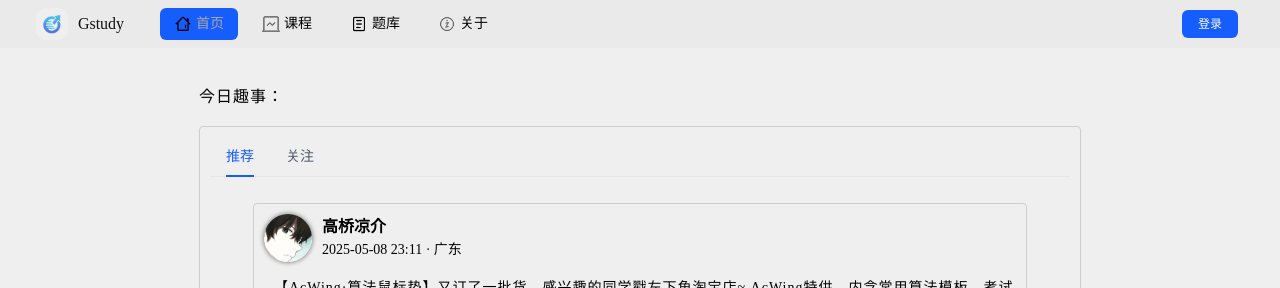
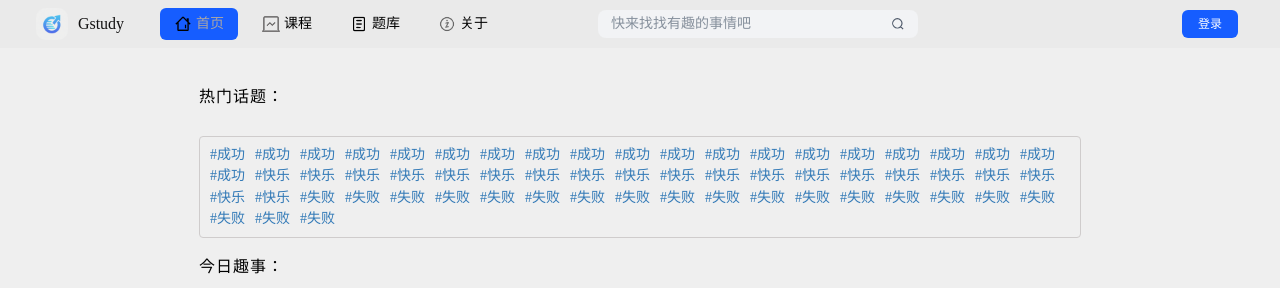
Before and after one commit to w1979836005/Gstudy, a Vue app in the folder Gstudy-front-web/: page / in a window 1280 px wide. Shown: the top 288 px of the page. Built offline with nearby package versions, Linux system fonts and the light colour scheme.

Commit message:
add search-bar

```diff
--- a/Gstudy-front-web/src/components/globalHeader.vue
+++ b/Gstudy-front-web/src/components/globalHeader.vue
@@ -77,6 +77,10 @@ const handleLogin = () => {
         </div>
       </div>
 
+     <div class="search-bar">
+       <a-input-search :style="{width:'320px',height:'28px', borderRadius:'8px'}" placeholder="快来找找有趣的事情吧"/>
+     </div>
+
     </div>
 
     <div class="user-info">
@@ -143,6 +147,7 @@ const handleLogin = () => {
       }
     }
 
+
     .nav-item {
       border-radius: 6px;
       display: flex;
@@ -173,4 +178,8 @@ const handleLogin = () => {
   }
 
 }
+
+.search-bar {
+  margin-left: 6rem;
+}
 </style>
--- /dev/null
+++ b/Gstudy-front-web/src/components/home/hotSubjects.vue
@@ -0,0 +1,30 @@
+<script setup lang="ts">
+
+</script>
+
+<template>
+<div id="hotSubject" class="my-card subject" style="padding-top: 5px">
+  <div class="subject-item" v-for="(item, index) in 20" :key="index">#成功</div>
+  <div class="subject-item" v-for="(item, index) in 20" :key="index">#快乐</div>
+  <div class="subject-item" v-for="(item, index) in 20" :key="index">#失败</div>
+</div>
+</template>
+
+<style scoped lang="less">
+.subject {
+  margin-top: 10px;
+  color: #337AB7;
+  cursor: pointer;
+  display: flex;
+  flex-wrap: wrap;
+
+  .subject-item {
+    margin-top: 5px;
+    margin-right: 10px;
+    transition: all 0.3s ease;
+  }
+  .subject-item:hover {
+    color: #28323e;
+  }
+}
+</style>
--- a/Gstudy-front-web/src/views/homeView.vue
+++ b/Gstudy-front-web/src/views/homeView.vue
@@ -1,9 +1,13 @@
 <script setup lang="ts">
 import ArticleListCard from '@/components/home/articleListCard.vue'
+import HotSubjects from '@/components/home/hotSubjects.vue'
 </script>
 
 <template>
   <div id="homeView">
+    <div class="title-box">热门话题：</div>
+    <HotSubjects style="margin-bottom: 20px"/>
+
     <div class="title-box">今日趣事：</div>
     <ArticleListCard/>
   </div>
```
